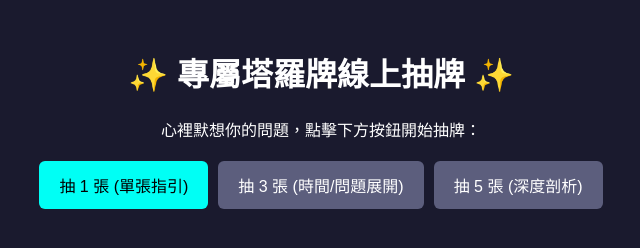
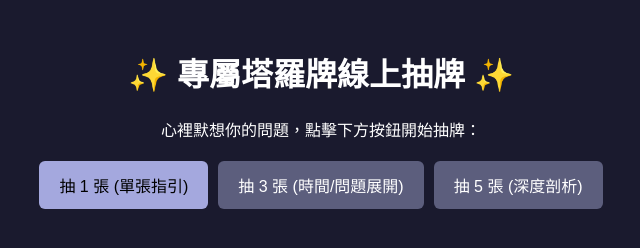
Before and after one commit to Karagraphyart/K_Tarot, a plain HTML site: page index.html in a window 1280 px wide. In both pictures the pointer is over the button "抽 1 張 (單張指引)". Shown: the whole page, without its empty margins (319-959 px from the left). Drawn offline with Linux system fonts and the light colour scheme.

Commit message:
index.html

```diff
--- a/index.html
+++ b/index.html
@@ -30,7 +30,7 @@
             transition: 0.3s;
         }
         button:hover {
-            background-color: #00fff5;
+            background-color: #a4a8de;
             color: #000;
         }
         .card-grid {
```
